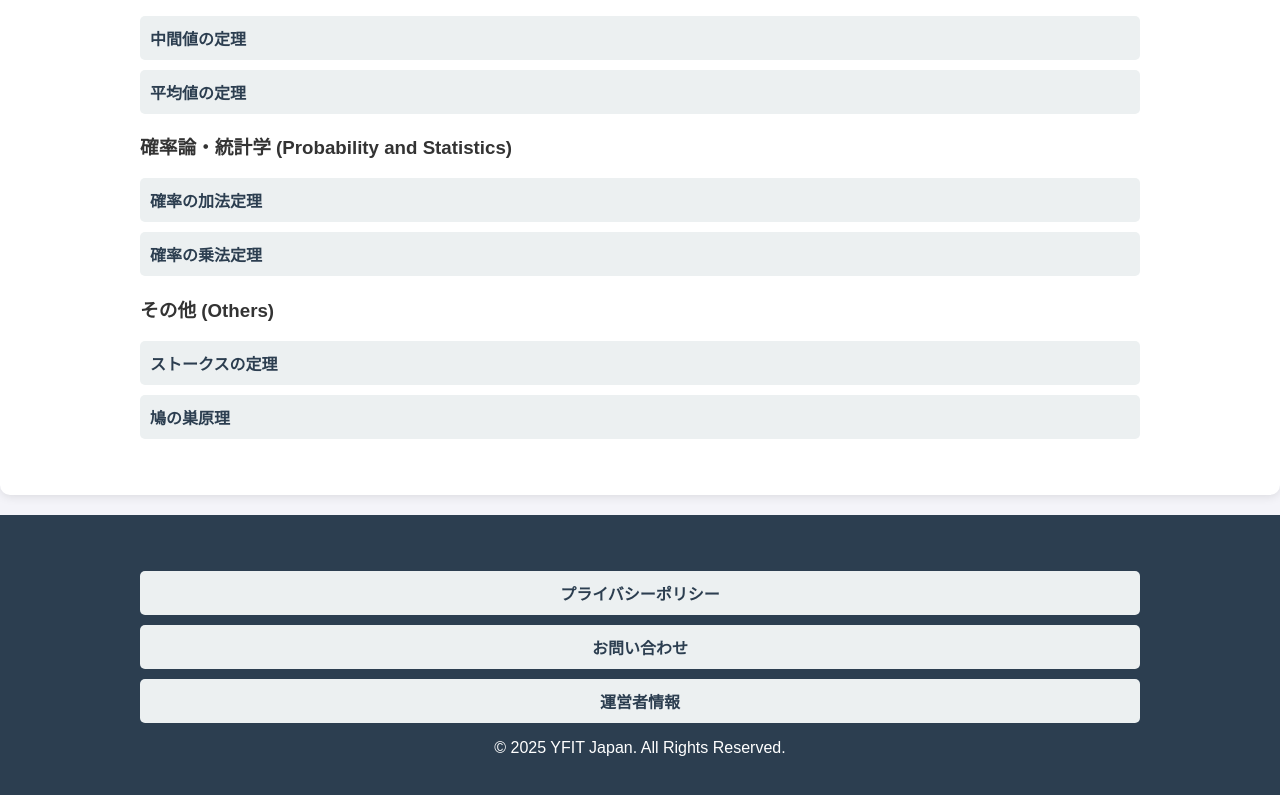
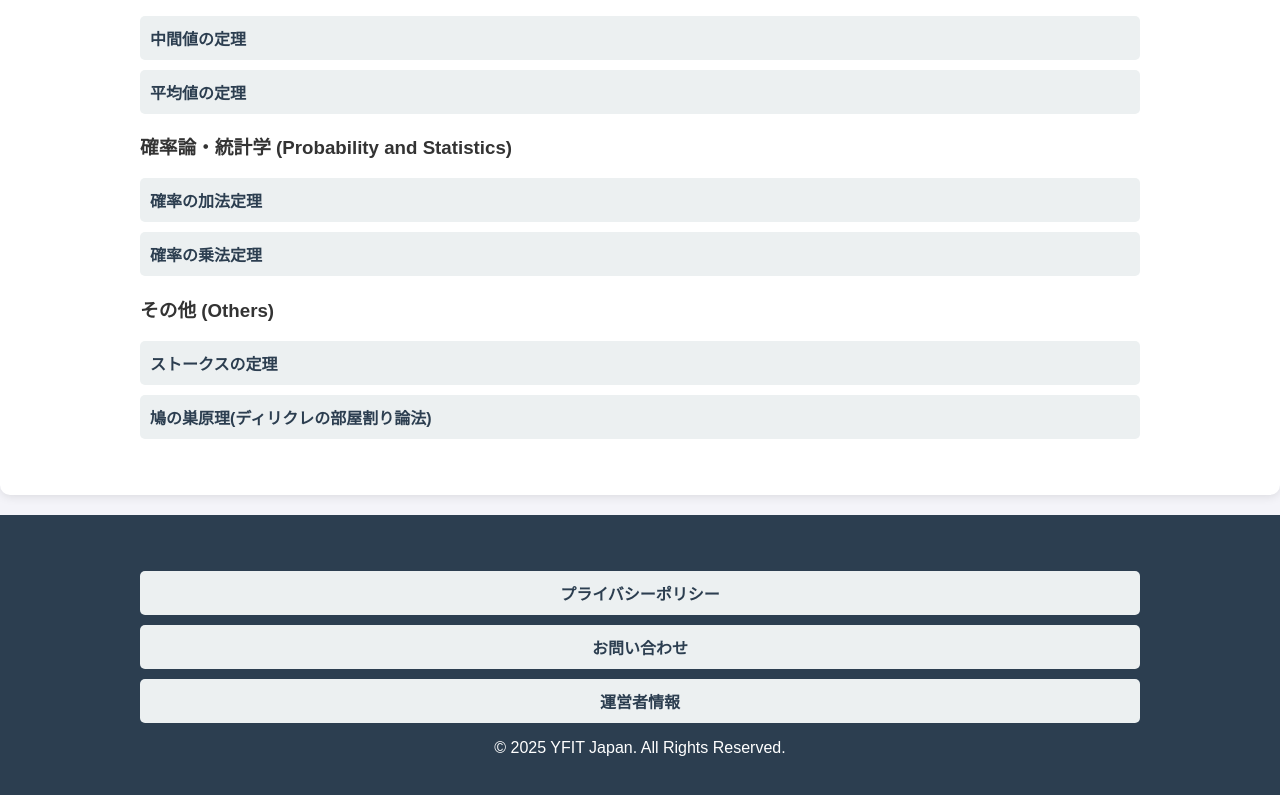
Before and after one commit to yuseifujii/mtmath, a plain HTML site: page index.html in a window 1280 px wide. Shown: the part 2088-2883 px from the top of the page. Drawn offline with nearby package versions, Linux system fonts and the light colour scheme.

Commit message:
Update index.html

```diff
--- a/index.html
+++ b/index.html
@@ -82,7 +82,7 @@
             <h3>その他 (Others)</h3>
             <ul>
                 <li><a href="zo001-stokes.html">ストークスの定理</a></li>
-                <li><a href="zo002-pigeonhole.html">鳩の巣原理</a></li>
+                <li><a href="zo002-pigeonhole.html">鳩の巣原理(ディリクレの部屋割り論法)</a></li>
             </ul>
         </div>
     </section>
```
